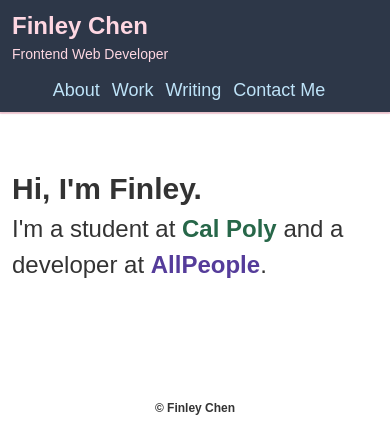
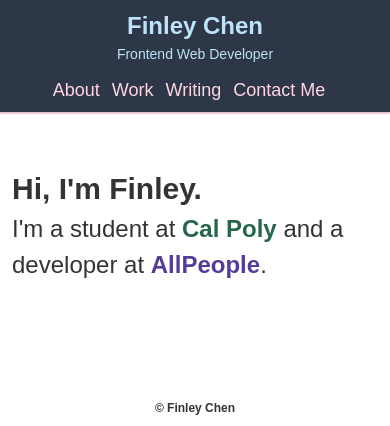
Before and after one commit to finleyjchen/fjchen-gatsby-blog, a Gatsby site: page / in a window 390 px wide. Shown: the top 426 px of the page. Built offline with nearby package versions, Linux system fonts and the light colour scheme; Gatsby itself is replaced by a stand-in of ours; some packages are replaced by stand-ins of ours; a web font is replaced by a local one.

Commit message:
change mobile header

```diff
--- a/src/components/Menu.js
+++ b/src/components/Menu.js
@@ -31,11 +31,11 @@ class Menu extends React.Component {
     return (
       <header className="w-full bg-gray-800 border-pink-200 border-b-2">
         <nav className=" bg-gray-800 container mx-auto flex flex-col text-center content-center sm:flex-row sm:text-left sm:justify-between py-2 px-3 md:px-6 bg-white shadow sm:items-baseline w-full">
-          <div className="text-left mb-2 sm:mb-0 inner">
+          <div className="text-center md:text-left mb-2 sm:mb-0 inner">
 
           <Link
             to={'/'}
-            className="  text-2xl no-underline hover:text-blue-dark text-pink-200 hover:text-white font-bold"
+            className=" text-2xl no-underline hover:text-blue-dark text-blue-200 hover:text-white font-bold"
             >
             Finley Chen
             <span className="block text-sm font-medium">Frontend Web Developer<em></em></span>
@@ -49,7 +49,7 @@ class Menu extends React.Component {
           >
             <li className="inline-block mt-1 mr-3 md:mt-4 md:mr-4 lg:inline-block lg:mt-0">
               <Link
-                className="text-blue-200 hover:text-white"
+                className="text-pink-200 hover:text-white"
                 to={'/about'}
                 activeClassName="font-bold text-white"
               >
@@ -58,7 +58,7 @@ class Menu extends React.Component {
             </li>
             <li className="inline-block mt-1 mr-3 md:mt-4 md:mr-4 lg:inline-block lg:mt-0">
               <Link
-                className="text-blue-200 hover:text-white"
+                className="text-pink-200 hover:text-white"
                 to={'/work'}
                 activeClassName="font-bold text-white"
               >
@@ -67,7 +67,7 @@ class Menu extends React.Component {
             </li>
             <li className="inline-block mt-1 mr-3 md:mt-4 md:mr-4 lg:inline-block lg:mt-0">
               <Link
-                className="text-blue-200 hover:text-white"
+                className="text-pink-200 hover:text-white"
                 to={'/writing'}
                 activeClassName="font-bold text-white"
               >
@@ -78,7 +78,7 @@ class Menu extends React.Component {
               <Link
                 to={'/contact'}
                 activeClassName="font-bold text-white"
-                className="text-blue-200 hover:text-white"
+                className="text-pink-200 hover:text-white"
               >
                 Contact Me
               </Link>
```
